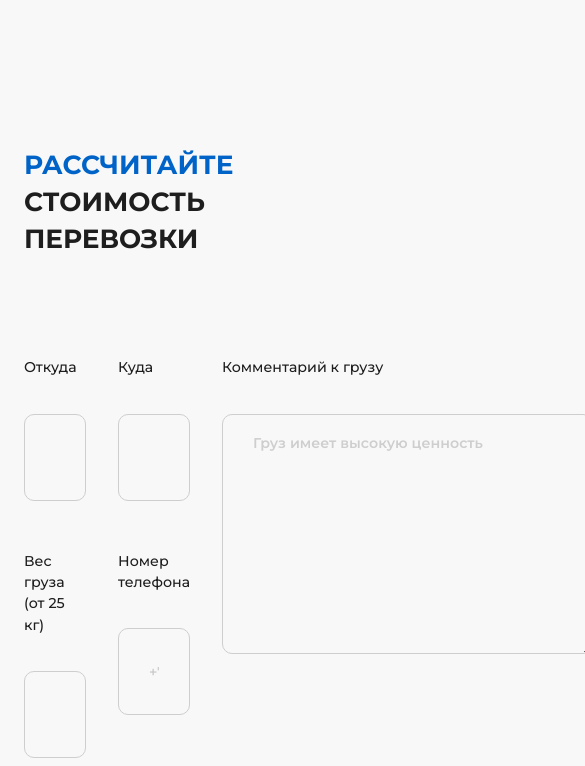
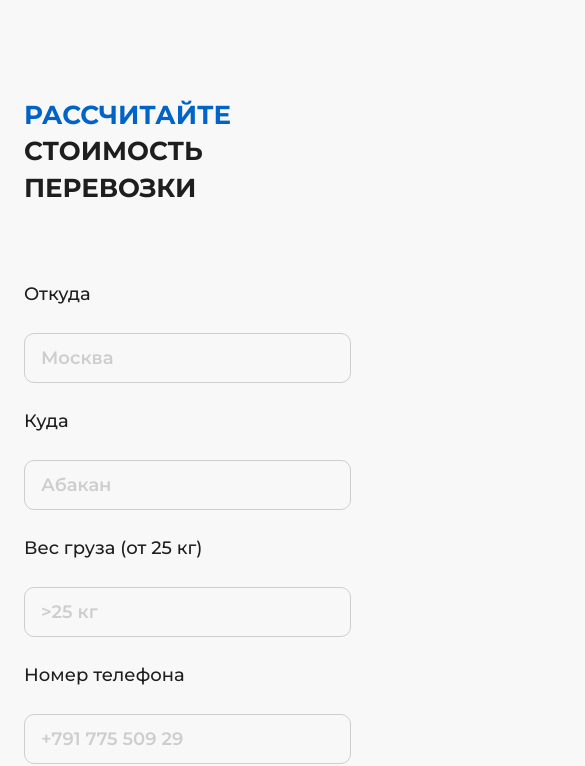
Before and after one commit to JBatsyus/cargo, a website: page index.html in a window 390 px wide. Shown: the part 78-844 px from the top of the page, 585 px wide, since content can reach past the window. Drawn offline with Linux system fonts and the light colour scheme; a web font is replaced by a local one.

Commit message:
секция с формой планшет, мобилка

```diff
--- a/index.html
+++ b/index.html
@@ -351,7 +351,7 @@
                                 </option>
                                 <option value="Сыктывкар">Сыктывкар
                                 </option>
-                                <option value="desТомскt51">Томск
+                                <option value="Томск">Томск
                                 </option>
                                 <option value="Тюмень">Тюмень
                                 </option>
@@ -391,13 +391,13 @@
                                 placeholder="+791 775 509 29" required>
                         </div>
                         <div class="form-request__cell field">
-                            <label class="field__label" for="message">Комментарий к грузу</label>
+                            <label class="field__label" for="message">Комментарии к грузу</label>
                             <textarea class="field__control" id="message" name="message"
                                 placeholder="Груз имеет высокую ценность" required></textarea>
                         </div>
 
                         <div class="form-request__actions">
-                            <p>Свяжемся с вами в течение 15 минут для уточнения деталей</p>
+                            <p>Свяжемся с&nbsp;вами в&nbsp;течение 15&nbsp;минут для уточнения деталей</p>
                         </div>
                         <button class="button button-calc" type="submit">
                             Рассчитать стоимость <span class="icon icon--right-arrow"></span>
@@ -405,10 +405,8 @@
                     </form>
                 </div>
             </div>
-
-
         </section>
-         <!--—END SECTION COST OF TRANSPORTATION-->
+        <!--—END SECTION COST OF TRANSPORTATION-->
     </main>
     <!--—BEGIN FOOTER -->
     <footer class="footer">
--- a/styles/_globals.scss
+++ b/styles/_globals.scss
@@ -2,8 +2,7 @@
 
 
 body {
-    @include fluid-text(24, 14);
-
+    font-size: 24px;
     display: flex;
     flex-direction: column;
 
@@ -11,6 +10,10 @@ body {
     // letter-spacing: -0.03em;
     color: var(--color-gray);
     background-color: var(--color-base);
+
+    @include tablet {
+        font-size: 18px;
+    }
 }
 
 main {
@@ -53,9 +56,18 @@ h1,
 
 h2,
 .h2 {
-    @include fluid-text(42, 26);
+
+    font-size: rem(42);
     text-transform: uppercase;
     line-height: 1.4;
+
+    @include tablet {
+        font-size: rem(36);
+    }
+
+    @include mobile {
+        font-size: rem(26);
+    }
 
 }
 
@@ -93,6 +105,12 @@ svg * {
     transition-duration: var(--transition-duration);
 }
 
+button,
+button:active,
+button:focus {
+    border: none;
+}
+
 a {
     color: inherit;
 
--- a/styles/blocks/_button.scss
+++ b/styles/blocks/_button.scss
@@ -1,9 +1,11 @@
+@use "../helpers"as *;
 .button {
     display: inline-flex;
     justify-content: center;
     align-items: center;
     column-gap: 20px;
     min-width: max-content;
+    max-height: max-content;
     padding: 7px 7px 7px 20px;
     font-family: var(--font-family-accent);
     font-size: 24px;
@@ -25,4 +27,8 @@
         background-size: 100% 100%;
         color: var(--color-light-gray);
     }
+
+    @include mobile {
+        font-size: 18px;
+    }
 }
--- a/styles/blocks/_form.scss
+++ b/styles/blocks/_form.scss
@@ -6,6 +6,19 @@
     grid-template-rows: auto auto auto;
     row-gap: 50px;
     column-gap: 32px;
+
+    @include tablet {
+        grid-template-columns: repeat(2, 1fr);
+        grid-template-rows: auto auto auto auto;
+        column-gap: 16px;
+    }
+
+    @include mobile {
+        grid-template-columns: 1fr;
+        grid-template-rows: auto auto auto auto auto auto auto;
+        row-gap: 25px;
+        column-gap: 0;
+    }
 
     &__cell {
         &:nth-child(1) {
@@ -16,21 +29,46 @@
         &:nth-child(2) {
             grid-column: 2;
             grid-row: 1;
+
+            @include mobile {
+                grid-column: 1;
+                grid-row: 2;
+            }
         }
 
         &:nth-child(3) {
             grid-column: 1;
             grid-row: 2;
+
+            @include mobile {
+                grid-column: 1;
+                grid-row: 3;
+            }
         }
 
         &:nth-child(4) {
             grid-column: 2;
             grid-row: 2;
+
+            @include mobile {
+                grid-column: 1;
+                grid-row: 4;
+            }
         }
 
         &:nth-child(5) {
             grid-column: 3;
             grid-row: 1/ 3;
+
+            @include tablet {
+                grid-column: 1 / 3;
+                grid-row: 3;
+            }
+
+            @include mobile {
+                grid-column: 1;
+                grid-row: 5;
+            }
         }
     }
 
@@ -42,6 +80,18 @@
         justify-content: flex-start;
         font-weight: 500;
         color: var(--color-notes);
+
+        @include tablet {
+            grid-column: 1;
+            grid-row: 4;
+            padding-right: 68px;
+
+            @include mobile {
+                grid-column: 1;
+                grid-row: 6;
+                padding-right: 0;
+            }
+        }
     }
 
     .button-calc {
@@ -49,7 +99,20 @@
         grid-row: 3;
         max-width: max-content;
         justify-self: flex-end;
-        outline: transparent;
+
+        @include tablet {
+            grid-column: 2;
+            grid-row: 4;
+        }
+
+        @include mobile {
+            grid-column: 1;
+            grid-row: 7;
+            justify-content: space-between;
+            justify-self: center;
+            max-width: 100%;
+            width: 100%;
+        }
     }
 
     .field {
@@ -58,7 +121,11 @@
         align-items: start;
         row-gap: 35px;
         font-weight: 500;
-        caret-color: var(--color-blue) ;
+        caret-color: var(--color-blue);
+
+        @include mobile {
+            row-gap: 25px;
+        }
 
         &__control {
             width: 100%;
@@ -68,6 +135,16 @@
             background-color: var(--color-base);
             border: 1px solid var(--color-input-form);
             border-radius: 10px;
+
+            @include tablet {
+                padding-inline: 30px 18px;
+                height: 65px;
+            }
+
+            @include mobile {
+                padding-inline: 16px 18px;
+                height: 50px;
+            }
 
             &::placeholder {
                 font-weight: 600;
@@ -81,9 +158,7 @@
             @include hover {
                 border-color: var(--color-blue);
             }
-
         }
-
     }
 
     textarea.field__control {
@@ -93,12 +168,12 @@
 
         @include tablet {
             padding: 18px 30px;
+            min-height: 186px;
         }
 
         @include mobile {
+            padding: 16px 18px;
             min-height: 240px;
         }
     }
-
-
 }
--- a/styles/blocks/_transportation-cost.scss
+++ b/styles/blocks/_transportation-cost.scss
@@ -2,6 +2,10 @@
 
 .transportation-cost {
     padding-block: 150px;
+
+    @include tablet {
+        padding-block: 100px;
+    }
 
     &__wrap {
         display: flex;
@@ -9,6 +13,10 @@
 
         .h2 {
             margin-bottom: 100px;
+
+            @include mobile {
+                margin-bottom: 75px;
+            }
         }
     }
 }
--- a/styles/helpers/_functions.scss
+++ b/styles/helpers/_functions.scss
@@ -4,10 +4,10 @@
     $maxViewportWidth: 1920;
     $minViewportWidth: 360;
 
-    $maxSize: math.div($max, 16);
-    $minSize: math.div($min, 16);
-    $maxWidth: math.div($maxViewportWidth, 16);
-    $minWidth: math.div($minViewportWidth, 16);
+    $maxSize: math.div($max, 18);
+    $minSize: math.div($min, 18);
+    $maxWidth: math.div($maxViewportWidth, 18);
+    $minWidth: math.div($minViewportWidth, 18);
 
     $slope: math.div(($maxSize - $minSize), ($maxWidth - $minWidth));
     $yAxisIntersection: -$minWidth * $slope + $minSize;
```
Also changed, not shown: styles/main.css, 1 other file.
